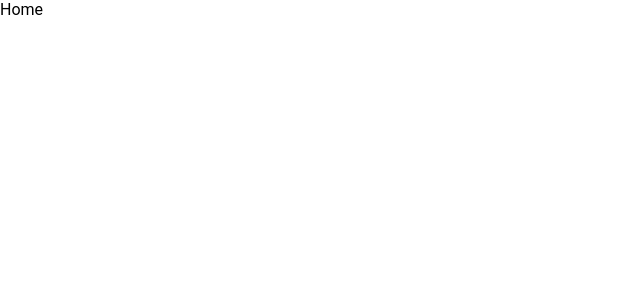
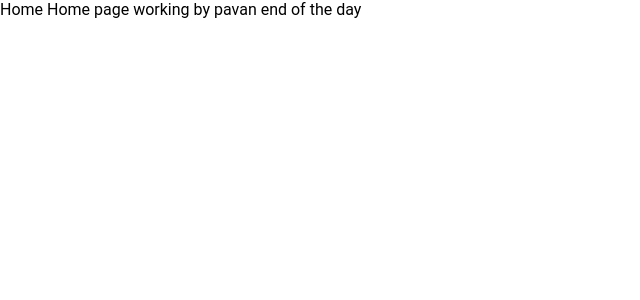
Before and after one commit to PavanP16/FDFED_IG, a React (Vite) app: page / in a window 1280 px wide. Shown: the top 300 px of the page, without its empty margins (0-640 px from the left). Built offline with nearby package versions, Linux system fonts and the light colour scheme.

Commit message:
Home page work

```diff
--- a/src/pages/Home.jsx
+++ b/src/pages/Home.jsx
@@ -2,6 +2,8 @@ const Home = () => {
   return (
     <div>
       Home
+      Home page working by pavan
+      end of the day
     </div>
   )
 }
```
